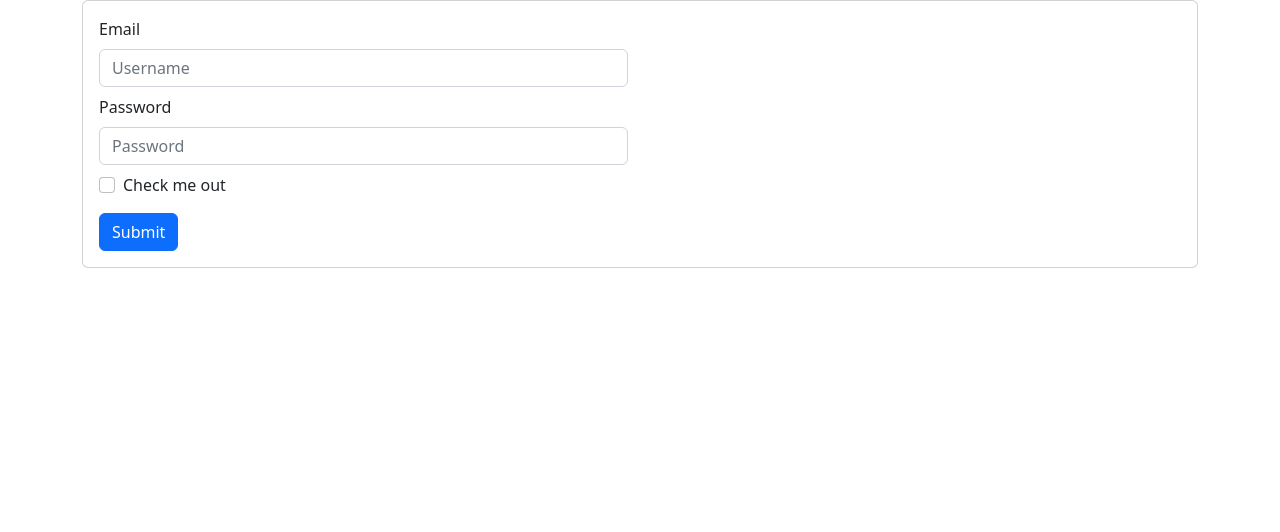
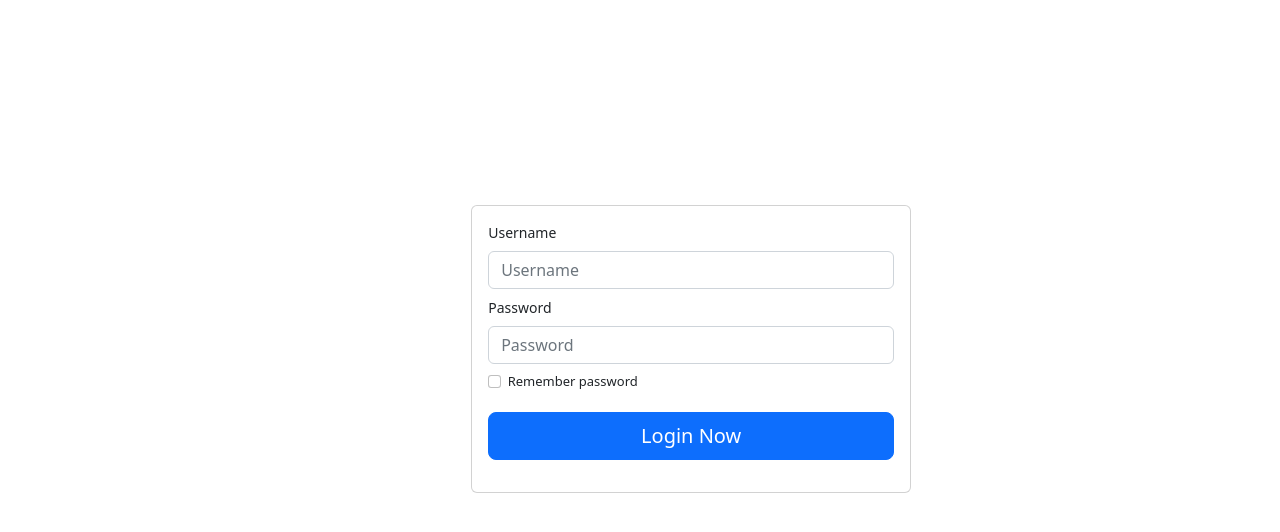
Before and after one commit to megaloria/CHEDRO-DTMS-Frontend, a React (Create React App) app: page / in a window 1280 px wide. Shown: the top 532 px of the page. Built offline with nearby package versions, Linux system fonts and the light colour scheme.

Commit message:
creating login form day2

```diff
--- a/src/views/Login/Login.js
+++ b/src/views/Login/Login.js
@@ -1,50 +1,45 @@
 import Button from 'react-bootstrap/Button';
 import Form from 'react-bootstrap/Form';
 import Container from 'react-bootstrap/Container';
-import Row from 'react-bootstrap/Row';
-import Col from 'react-bootstrap/Col';
 import Card from 'react-bootstrap/Card';
-
+import './loginform.css';
+//import Image from 'react-bootstrap/Image'
 
 
 
 function loginform() {
   return (
+    <div>
 
-    <Container fluid="md" style={{ height: '100vh' }}>
-
-        <Card body style={{ marginTop: 'auto'}}>
-      <Row>
-
-        <Col>
+      <div className='con1'>
+      <Container fluid="md" style={{ height: '50vh', width: '29rem'}}>
+      <Card className='loginform' body style={{ marginTop: 'auto'}}>
           <Form.Group className="mb-2" controlId="formGridEmail">
-        <Form.Label>Email</Form.Label>
+          <Form.Label>Username</Form.Label>
           <Form.Control placeholder="Username" />
         </Form.Group>
-
         <Form.Group className="mb-2" controlId="formGridPassword">
             <Form.Label>Password</Form.Label>
             <Form.Control placeholder="Password" />
         </Form.Group>
             <Form.Group className="mb-3" id="formGridCheckbox">
-        <Form.Check type="checkbox" label="Check me out" />
+            <Form.Check type="checkbox" label="Remember password" />
             </Form.Group>
 
-      <Button variant="primary" type="submit">
-        Submit
-      </Button>
-      </Col>
+            <Form.Group className="mb-3" id="formGridCheckbox">
+              <div className="d-grid gap-2">
+              <Button variant="primary" size="lg">Login Now</Button>
+              </div>
+        </Form.Group>
+        </Card>
+      </Container>
+      </div>
+    </div>
 
 
-        <Col></Col>
-      </Row>
-
-      </Card>
-
-
-    </Container>
 
   );
+
 }
 
 export default loginform;
--- a/src/views/Login/loginform.css
+++ b/src/views/Login/loginform.css
@@ -1,4 +1,34 @@
-*{
+
+.mb-2{
+    /* for textbox */
 margin: 0;
 box-sizing: border-box;
+font-size: 14px;
 }
+
+
+.con1 {
+    display: flex;
+    margin-top: 16%;
+    margin-left: 8%;
+}
+
+/* .con2{
+
+    margin-top: 16%;
+    margin-right: 45%;
+    padding: 30px;
+    background-color: aqua;
+} */
+.email {
+    margin-left: 3%;
+    /* background-color: aqua; */
+}
+
+.loginform {
+    background-color: aqua;
+}
+
+.mb-3 {
+    font-size: 13px;
+}
```
Also changed, not shown: src/assets/bg.jpeg (added), 1 other file (tests, documents, lock files or other folders). Lines whose indentation alone changed are shown as unchanged.
